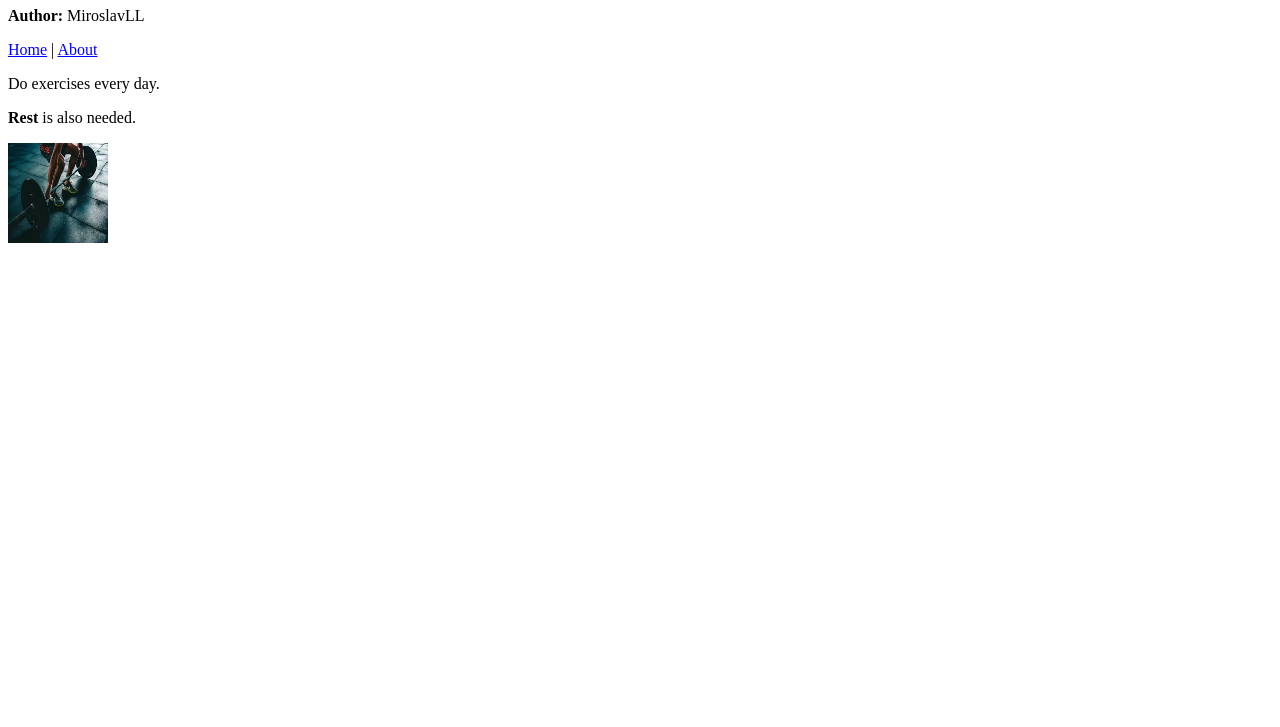
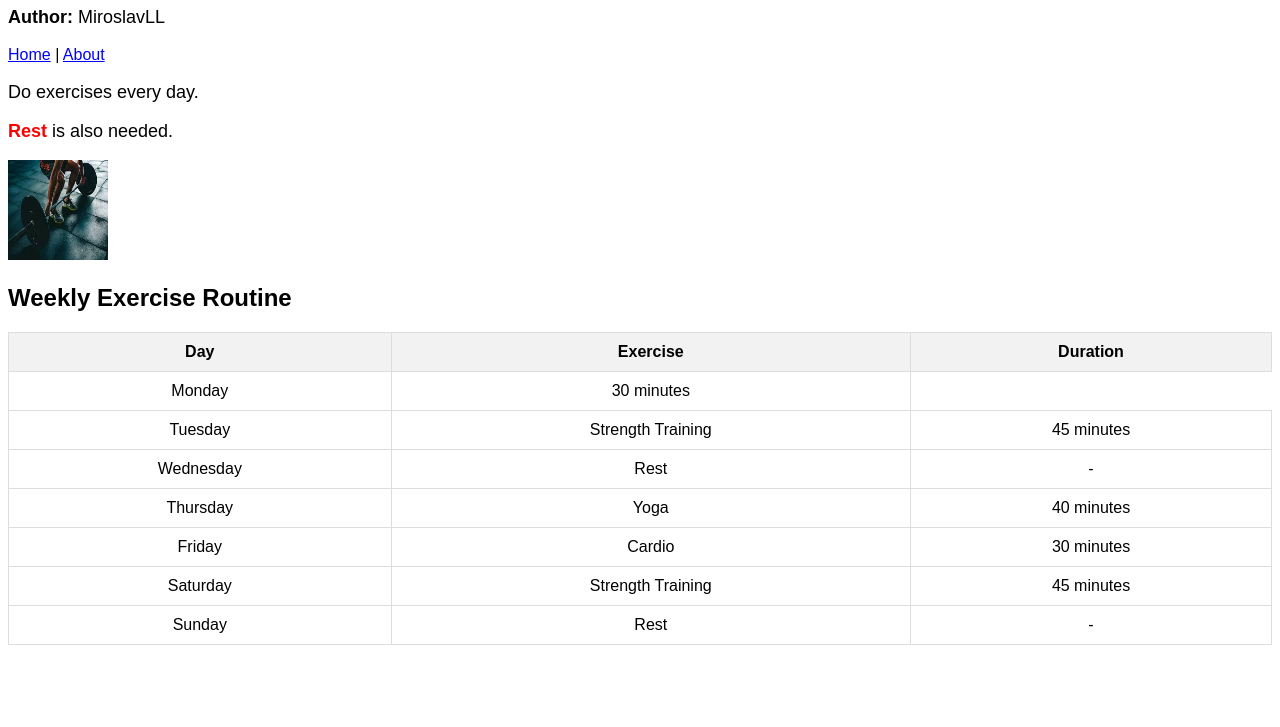
Before and after one commit to myroslav-pashko/okr_labs, a plain HTML site: page okr_laba2/workouts.html in a window 1280 px wide. Shown: the part 73-800 px from the top of the page. Drawn offline with Linux system fonts and the light colour scheme.

Commit message:
new file

```diff
--- a/okr_laba2/workouts.html
+++ b/okr_laba2/workouts.html
@@ -3,9 +3,38 @@
 <head>
 <meta charset="UTF-8">
 <title>Workouts1</title>
+<style>
+    body {
+        background-color: white;
+        font-family: Arial, sans-serif;
+    }
+    h1 {
+        color: darkblue;
+    }
+    p {
+        font-size: 18px;
+    }
+    .important {
+        font-weight: bold;
+        color: red;
+    }
+    table {
+        width: 100%;
+        border-collapse: collapse;
+        margin-top: 20px;
+    }
+    th, td {
+        padding: 10px;
+        border: 1px solid #ddd;
+        text-align: center;
+    }
+    th {
+        background-color: #f2f2f2;
+    }
+</style>
 </head>
 
-<body bgcolor="white" link="blue">
+<body link="blue">
 
 <h1 id="plan">Workout Plan</h1>
 <p><b>Author:</b> MiroslavLL</p>
@@ -14,9 +43,53 @@
 <a href="about.html">About</a>
 
 <p>Do exercises every day.</p>
-<p><b>Rest</b> is also needed.</p>
+<p><span class="important">Rest</span> is also needed.</p>
 
 <img src="images/gym.jpg" width="100" height="100">
 
+<h2>Weekly Exercise Routine</h2>
+<table>
+    <tr>
+        <th>Day</th>
+        <th>Exercise</th>
+        <th>Duration</th>
+    </tr>
+    <tr>
+        <td>Monday </td>
+       <!-- <td>Cardio</td> -->
+        <td>30 minutes</td>
+    </tr>
+    <tr>
+        <td>Tuesday</td>
+        <td>Strength Training</td>
+        <td>45 minutes</td>
+    </tr>
+    <tr>
+        <td>Wednesday</td>
+        <td>Rest</td>
+        <td>-</td>
+    </tr>
+    <tr>
+        <td>Thursday</td>
+        <td>Yoga</td>
+        <td>40 minutes</td>
+    </tr>
+    <tr>
+        <td>Friday</td>
+        <td>Cardio</td>
+        <td>30 minutes</td>
+    </tr>
+    <tr>
+        <td>Saturday</td>
+        <td>Strength Training</td>
+        <td>45 minutes</td>
+    </tr>
+    <tr>
+        <td>Sunday</td>
+        <td>Rest</td>
+        <td>-</td>
+    </tr>
+</table>
+
 </body>
-</htmg
+</html>
```
Also changed, not shown: okr_laba2/about.html (+35 -0 lines), 1 other file.
